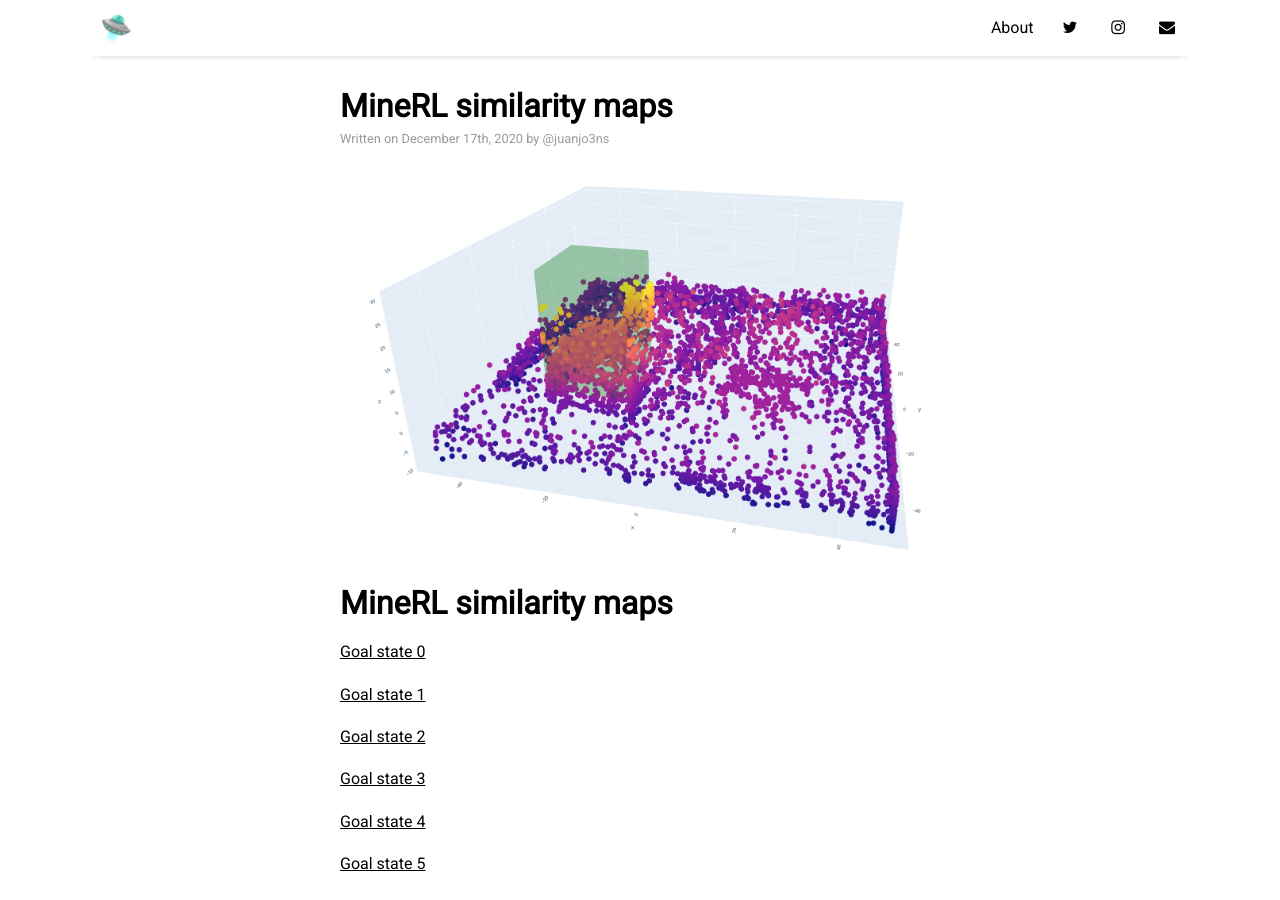
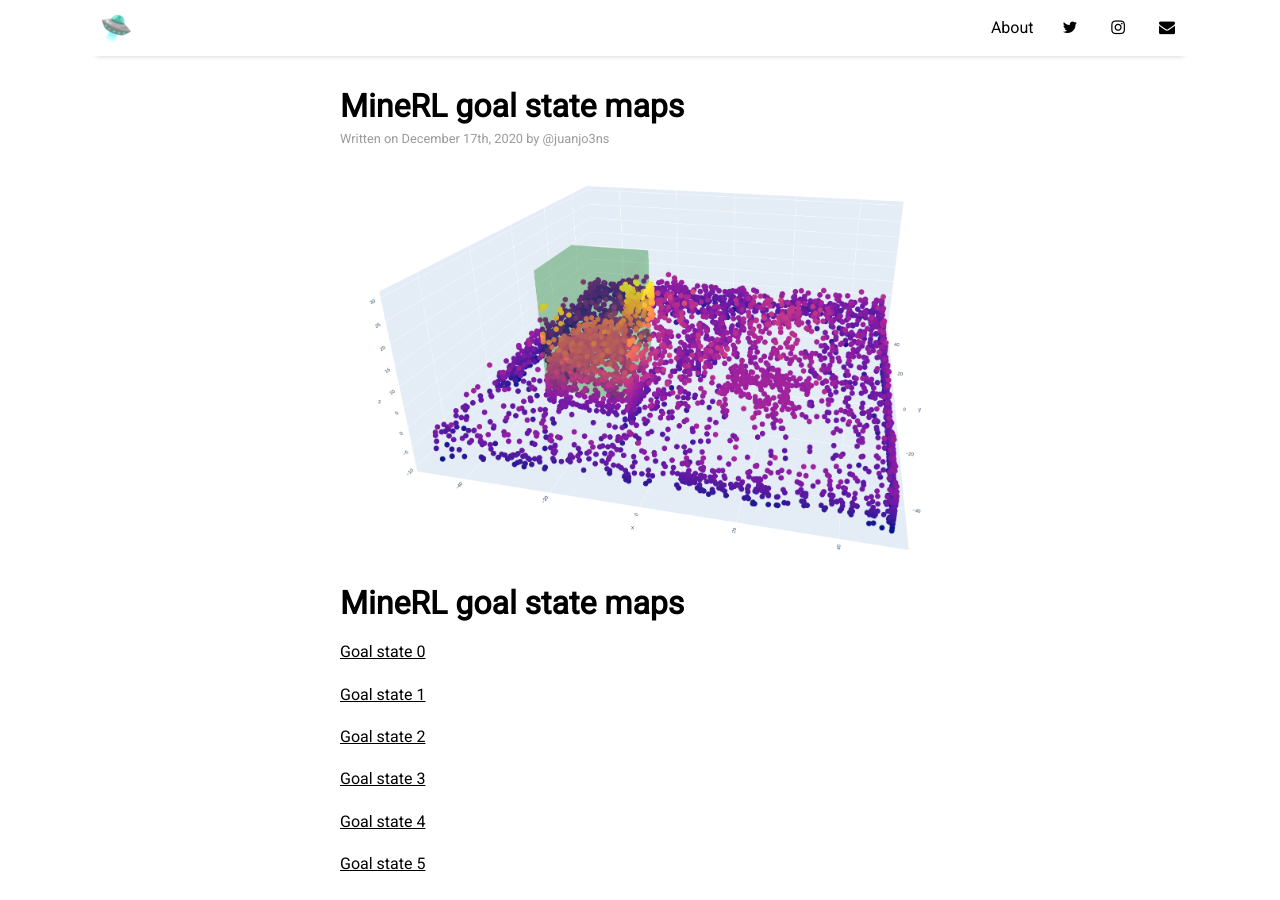
Before and after one commit to juanjo3ns/juanjo3ns.github.io, a Jekyll site: the page built from _posts/2020-12-17-mine-maps.md, in a window 1280 px wide and 900 px high. Built offline with Jekyll 4.4.1, drawn with Linux system fonts in a browser that asks for light colours; nearby versions of some CDN libraries.

Commit message:
modify minerl

```diff
--- a/_posts/2020-12-17-mine-maps.md
+++ b/_posts/2020-12-17-mine-maps.md
@@ -1,13 +1,13 @@
 ---
 layout: post
-title: "MineRL similarity maps"
+title: "MineRL goal state maps"
 author: "@juanjo3ns"
 categories: documentation
 tags: [documentation,sample]
 image: 3dscatterplot.png
 ---
 
-# MineRL similarity maps
+# MineRL goal state maps
 
 [Goal state 0]({{ site.github.url }}/pages/mine_maps/train_random_sampling_0.html)
 
```
